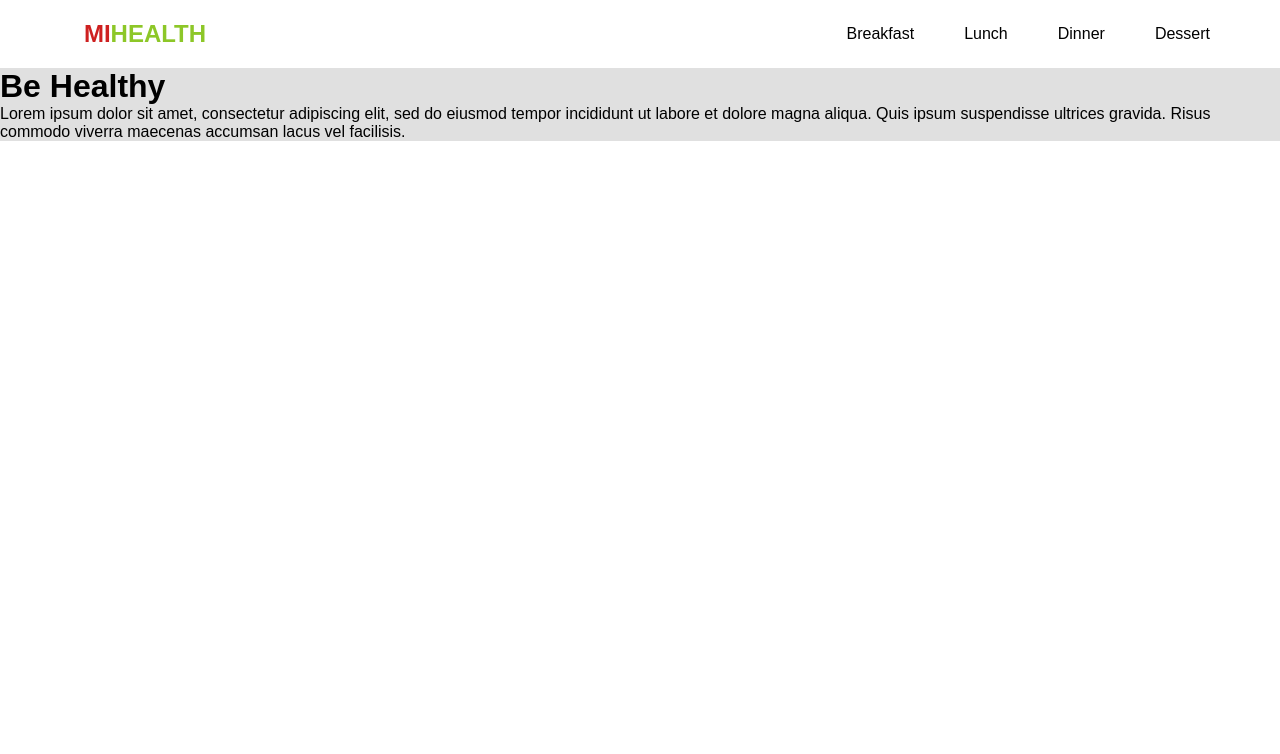
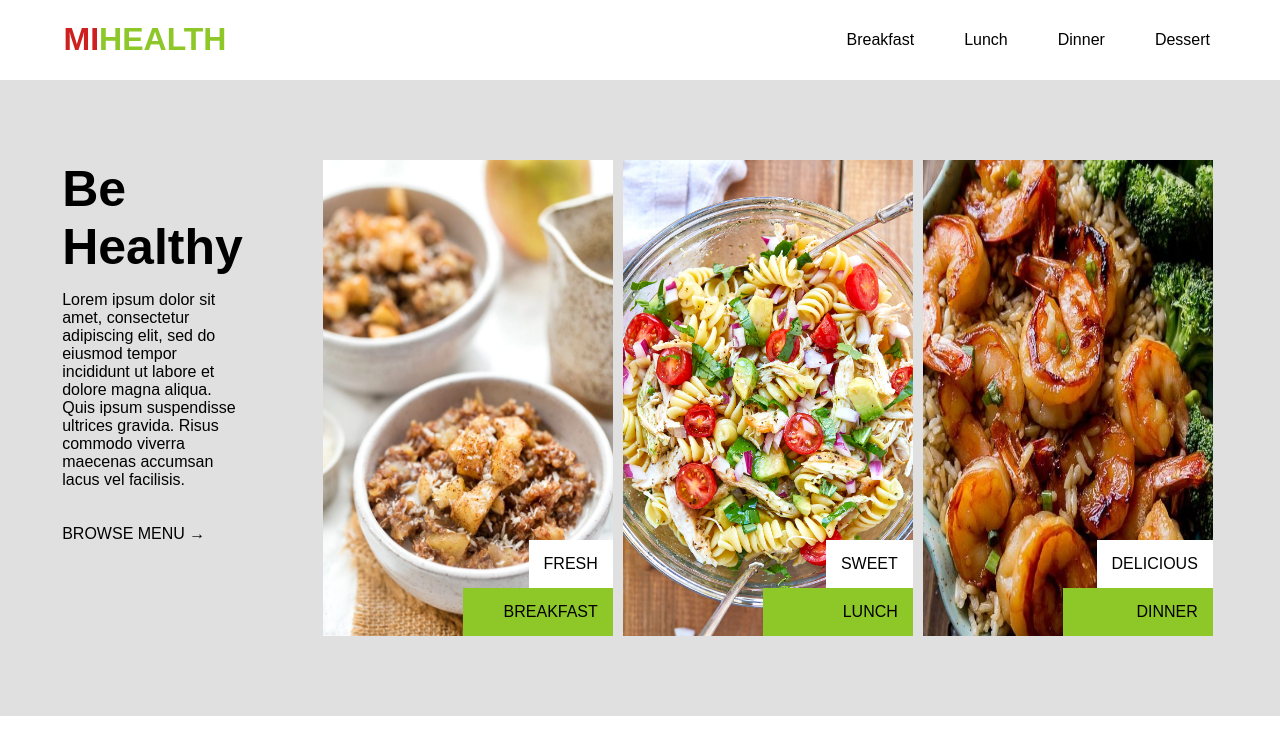
Before and after one commit to UltraJag214/MIHealth, a plain HTML site: page index.html in a window 1280 px wide. Drawn offline with Linux system fonts and the light colour scheme.

Commit message:
Finished up HTML and CSS styles

```diff
--- a/index.html
+++ b/index.html
@@ -9,7 +9,7 @@
     <body>
         <div class="header">
             <div class="left-header">
-                <h2 class="red">MI</h2><h2 class="green">HEALTH</h2>
+                <h1 class="red">MI</h1><h1 class="green">HEALTH</h1>
             </div>
             <div class="right-header">
                 <div class="nav-link">
@@ -36,6 +36,40 @@
                 <div class="content">
                     Lorem ipsum dolor sit amet, consectetur adipiscing elit, sed do eiusmod tempor incididunt ut labore et dolore magna aliqua. Quis ipsum suspendisse ultrices gravida. Risus commodo viverra maecenas accumsan lacus vel facilisis.
                 </div>
+                <div class="browse-menu">
+                    <h4>BROWSE MENU <span>&#8594;</span></h4>
+                </div>
+            </div>
+            <div class="right-column">
+                <div class="images">
+                    <div class="image">
+                        <img src="images/apple-breakfast-quinoa-7.jpg" alt="apple breakfast image">
+                        <div class="white-text">
+                            <h4>FRESH</h4>
+                        </div>
+                        <div class="green-text">
+                            <h4>BREAKFAST</h4>
+                        </div>
+                    </div>
+                    <div class="image">
+                        <img src="images/pasta-salad-recipe-for-lunch.jpg" alt="Pasta salad image">
+                        <div class="white-text">
+                            <h4>SWEET</h4>
+                        </div>
+                        <div class="green-text">
+                            <h4>LUNCH</h4>
+                        </div>
+                    </div>
+                    <div class="image">
+                        <img src="images/Screenshot_208.jpg" alt="cooked shrimp image">
+                        <div class="white-text">
+                            <h4>DELICIOUS</h4>
+                        </div>
+                        <div class="green-text">
+                            <h4>DINNER</h4>
+                        </div>
+                    </div>
+                </div>
             </div>
         </div>
     </body>
--- a/styles/styles.css
+++ b/styles/styles.css
@@ -5,6 +5,10 @@ body {
 
 h1, h2, h3, h4, h5, h6 {
     font-family: sans-serif;
+}
+
+span {
+    font-size: 16px;
 }
 
 .header {
@@ -56,8 +60,74 @@ h4 {
 
 .body {
     background-color: #e0e0e0;
+    display: flex;
+    align-items: center;
+    justify-content: center;
+    height: 100%;
+    width: 100%;
+}
+
+.body > .left-column {
+    padding: 75px;
+    width: 250px;
+    height: 476px;
+}
+
+.body > .left-column > .content {
+    padding-top: 15px;
+    padding-bottom: 15px;
+}
+
+.body > .right-column {
+    padding: 75px;
+    padding-left: 0;
 }
 
 .body h1 {
     margin: 0;
+    font-size: 50px;
 }
+
+.body > .right-column > .images {
+    display: flex;
+
+}
+
+.body > .right-column > .images > .image {
+    display: flex;
+    padding: 5px;
+    position: relative;
+
+}
+
+.body > .right-column > .images > .image img {
+    width: 290px;
+    height: 476px;
+    float: left;
+}
+
+.body > .right-column > .images > .image > .white-text {
+    position: absolute;
+    bottom: 53px;
+    right: 5px;
+    background-color: white;
+    width: auto;
+    text-align: right;
+}
+
+.body > .right-column > .images > .image > .white-text h4 {
+    margin: 15px;
+}
+
+.body > .right-column > .images > .image > .green-text {
+    position: absolute;
+    bottom: 5px;
+    right: 5px;
+    background-color: #8dc728;
+    width: 50%;
+    text-align: right;
+}
+
+.body > .right-column > .images > .image > .green-text h4 {
+    margin: 15px;
+}
```
